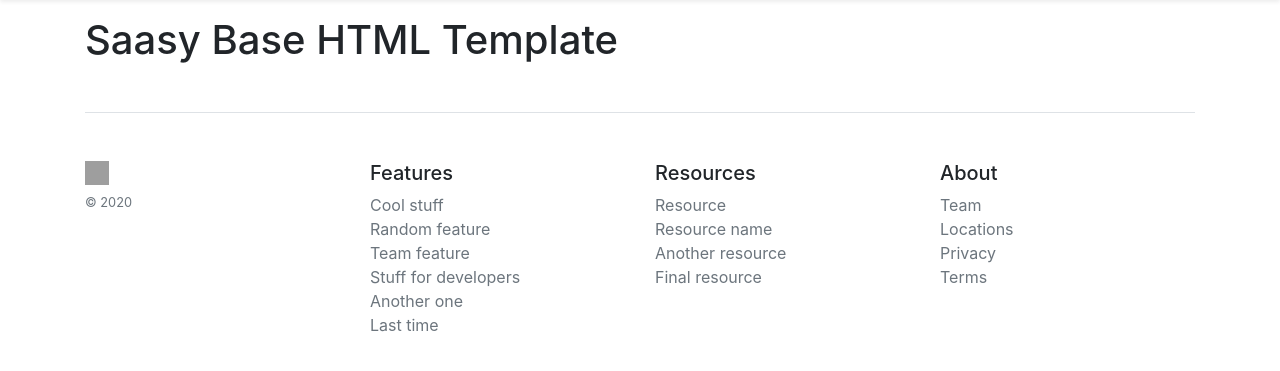
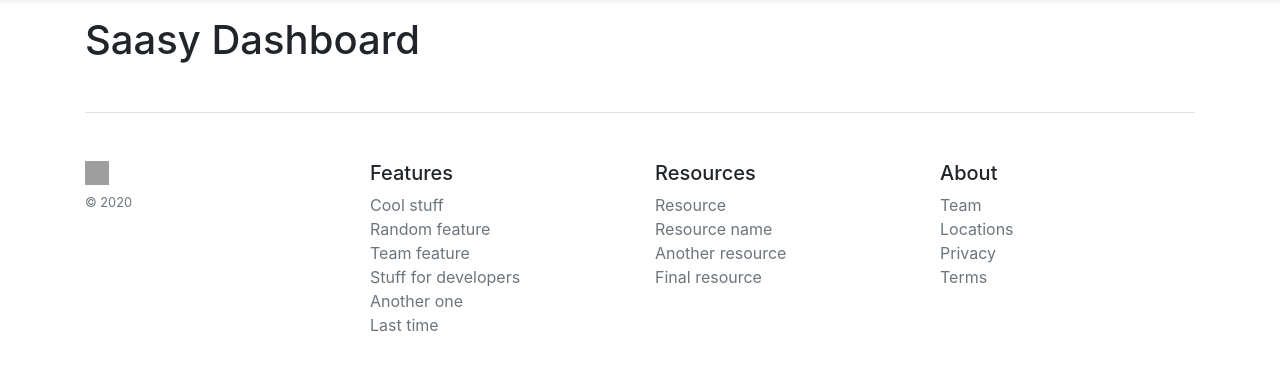
Before and after one commit to renderbox/django-saasy, a Django app: template saasy/templates/saasy/index.html in a window 1280 px wide. Shown: the part 89-460 px from the top of the page. Run offline with Django 3.2, Linux system fonts and the light colour scheme; the template is opened without the code that fills it, so the values that code supplies are empty; parts of the project's set-up code (start-up, migrations or seed data) failed here and were passed over; some libraries are stand-ins or nearby versions; grey boxes are pictures that could not be loaded.

```diff
--- a/saasy/templates/saasy/index.html
+++ b/saasy/templates/saasy/index.html
@@ -3,5 +3,5 @@
 {% block title %}Saasy - Home{% endblock %}
 
 {% block content %}
-<h1>Saasy Base HTML Template</h1>
+<h1>Saasy Dashboard</h1>
 {% endblock %}
```
